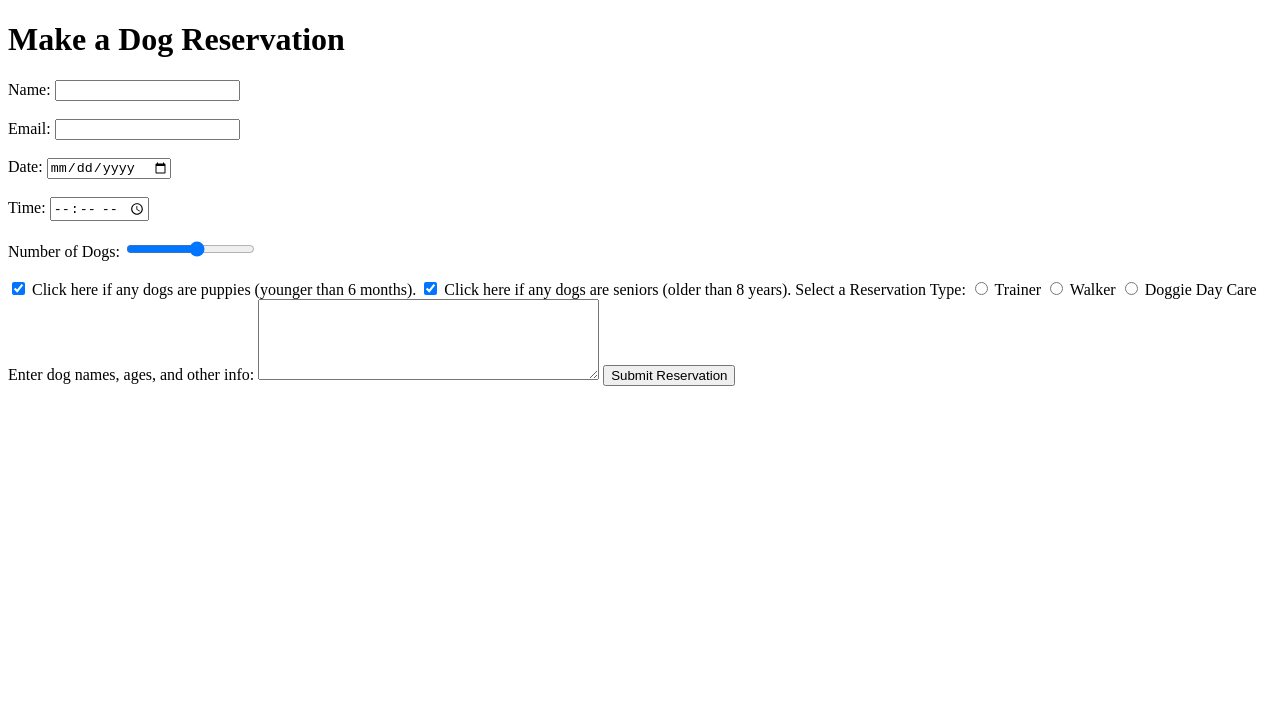
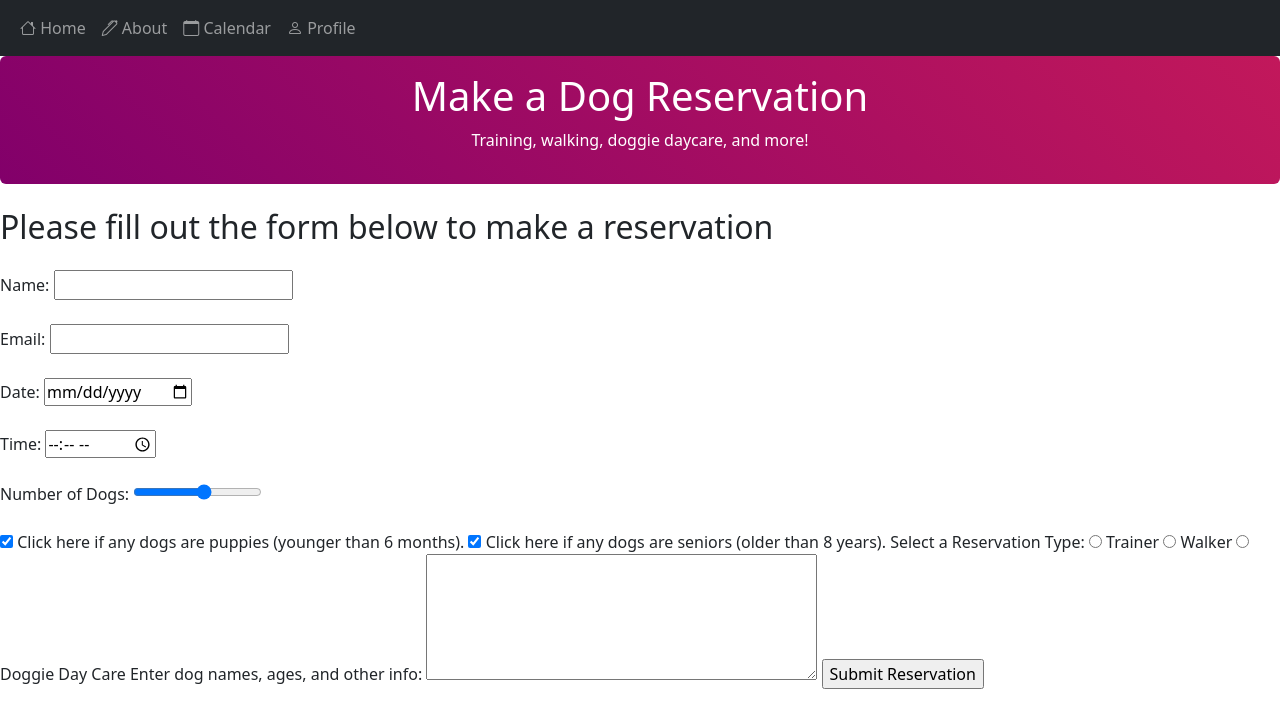
Before and after one commit to lorenkim227/DogPark, a plain HTML site: page reservation.html in a window 1280 px wide. Drawn offline with nearby package versions, Linux system fonts and the light colour scheme.

Commit message:
added header to the form

```diff
--- a/reservation.html
+++ b/reservation.html
@@ -3,10 +3,38 @@
 <head>
     <meta charset="UTF-8">
     <title>Reservation</title>
-    <link rel="stylesheet" href="style.css">
+    <link href="https://cdn.jsdelivr.net/npm/bootstrap@5.3.8/dist/css/bootstrap.min.css" rel="stylesheet" integrity="sha384-sRIl4kxILFvY47J16cr9ZwB07vP4J8+LH7qKQnuqkuIAvNWLzeN8tE5YBujZqJLB" crossorigin="anonymous" /> <!-- Bootstrap CSS -->
+    <link rel="stylesheet" href="https://cdn.jsdelivr.net/npm/bootstrap-icons@1.13.1/font/bootstrap-icons.min.css">
 </head>
+
 <body>
-    <h1>Make a Dog Reservation</h1>
+    <div class="container text-center">
+    </div>
+    <nav class="navbar navbar-expand-sm bg-dark navbar-dark">
+        <div class="container-fluid">
+        <button class="navbar-toggler" type="button" data-bs-toggle="collapse" data-bs-target="#mainMenu">
+            <span class="navbar-toggler-icon"></span>
+        </button>
+        <div class="collapse navbar-collapse" id="mainMenu">
+            <ul class="navbar-nav">
+                <li class="nav-item"> <a href="#" class="nav-link"><span class="bi bi-house"></span> Home </a> </li>
+                <li class="nav-item"> <a href="#" class="nav-link"><span class="bi bi-pen"></span> About </a> </li>
+                <li class="nav-item"> <a href="#" class="nav-link"><span class="bi bi-calendar"></span>  Calendar </a> </li>
+                <li class="nav-item"> <a href="#" class="nav-link"><span class="bi bi-person"></span>  Profile </a> </li>
+            </ul>
+        </div>
+    </nav>
+    </dic>
+
+    <header class="p-3 text-white text-center rounded" style="background:linear-gradient(45deg,#82006a,#c2185b);;">
+        <div class="container">
+        <h1 class="display-10"> Make a Dog Reservation </h1>
+        <p> Training, walking, doggie daycare, and more! </p>
+        </div>
+    </header> <!-- Do not confuse <header> (semantic div) with <head> -->
+
+    <h2 class="text-left mt-4 mb-4"> Please fill out the form below to make a reservation </h2>
+
     <form action="/submit_reservation" method="post">
         <label for="name">Name:</label>
         <input type="text" id="name" name="name" required><br><br>
```
